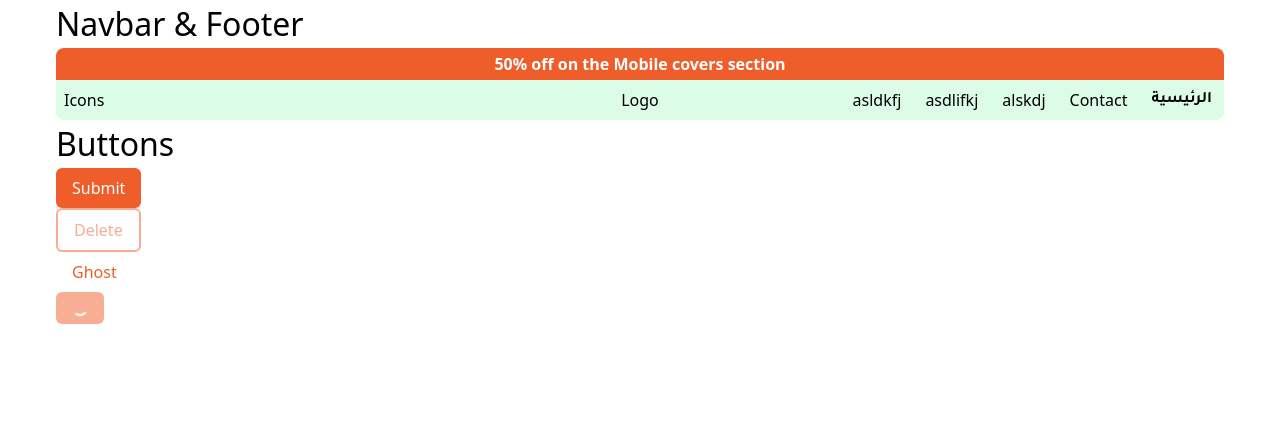
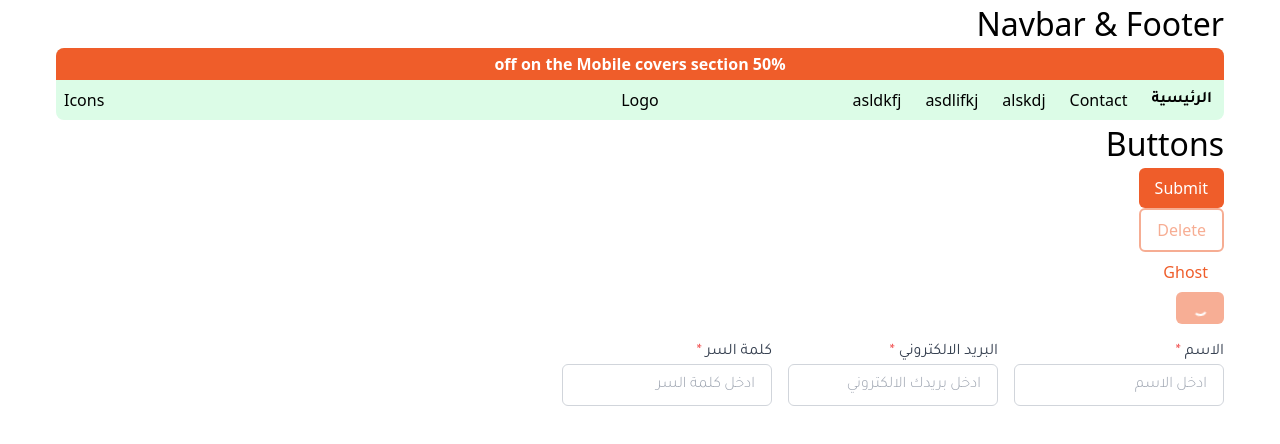
Before and after one commit to devhouse-org/e-store-frontend, a React (Vite) app: page /components in a window 1280 px wide. Shown: the top 444 px of the page. Built offline with nearby package versions, Linux system fonts and the light colour scheme.

Commit message:
custom input

```diff
--- a/src/App.tsx
+++ b/src/App.tsx
@@ -3,9 +3,9 @@ import Components from "./pages/Components";
 
 function App() {
   return (
-    <>
+    <div dir="rtl">
       <Components />
-    </>
+    </div>
   );
 }
 
--- /dev/null
+++ b/src/components/CustomInput.tsx
@@ -0,0 +1,52 @@
+import React from "react";
+
+interface CustomInputProps {
+  label?: string; // Optional label for the input
+  type?: "text" | "email" | "password" | "number"; // Input types
+  placeholder?: string; // Placeholder for the input
+  value?: string | number; // Current value of the input
+  onChange?: (e: React.ChangeEvent<HTMLInputElement>) => void; // Change event handler
+  name?: string; // Name attribute for the input
+  disabled?: boolean; // Disable the input
+  className?: string; // Additional CSS classes for the input
+  error?: string; // Error message
+  required?: boolean; // Whether the input is required
+}
+
+const CustomInput: React.FC<CustomInputProps> = ({
+  label,
+  type = "text",
+  placeholder = "",
+  value,
+  onChange,
+  name,
+  disabled = false,
+  className = "",
+  error,
+  required = false,
+}) => {
+  return (
+    <div className={`flex flex-col  ${className}`}>
+      {label && (
+        <label htmlFor={name} className="text-gray-700 font-tajawal-regular">
+          {label} {required && <span className="text-red-500">*</span>}
+        </label>
+      )}
+      <input
+        id={name}
+        name={name}
+        type={type}
+        placeholder={placeholder}
+        value={value}
+        onChange={onChange}
+        disabled={disabled}
+        className={`px-4 py-2 border rounded-md focus:ring-1 focus:ring-blue-500 focus:outline-none font-tajawal-light  ${
+          error ? "border-red-500" : "border-gray-300"
+        } ${disabled ? "bg-gray-100 cursor-not-allowed" : ""}`}
+        required={required}
+      />
+      {error && <span className="text-red-500 text-sm ">{error}</span>}
+    </div>
+  );
+};
+export default CustomInput;
--- a/src/pages/Components.tsx
+++ b/src/pages/Components.tsx
@@ -1,4 +1,5 @@
 import Button from "@/components/CustomButton";
+import CustomInput from "@/components/CustomInput";
 import Navbar from "@/components/Navbar";
 
 const Components = () => {
@@ -27,6 +28,36 @@ const Components = () => {
           color="orange"
         />
       </div>
+
+      <div className="input flex  gap-4 mt-4">
+        <CustomInput
+          label="الاسم"
+          type="text"
+          placeholder="ادخل الاسم"
+          value=""
+          onChange={(e) => console.log(e.target.value)}
+          name="name"
+          required
+        />
+        <CustomInput
+          label="البريد الالكتروني"
+          type="email"
+          placeholder="ادخل بريدك الالكتروني"
+          value=""
+          onChange={(e) => console.log(e.target.value)}
+          name="email"
+          required
+        />
+        <CustomInput
+          label="كلمة السر"
+          type="password"
+          placeholder="ادخل كلمة السر"
+          value=""
+          onChange={(e) => console.log(e.target.value)}
+          name="password"
+          required
+        />
+      </div>
     </div>
   );
 };
```
